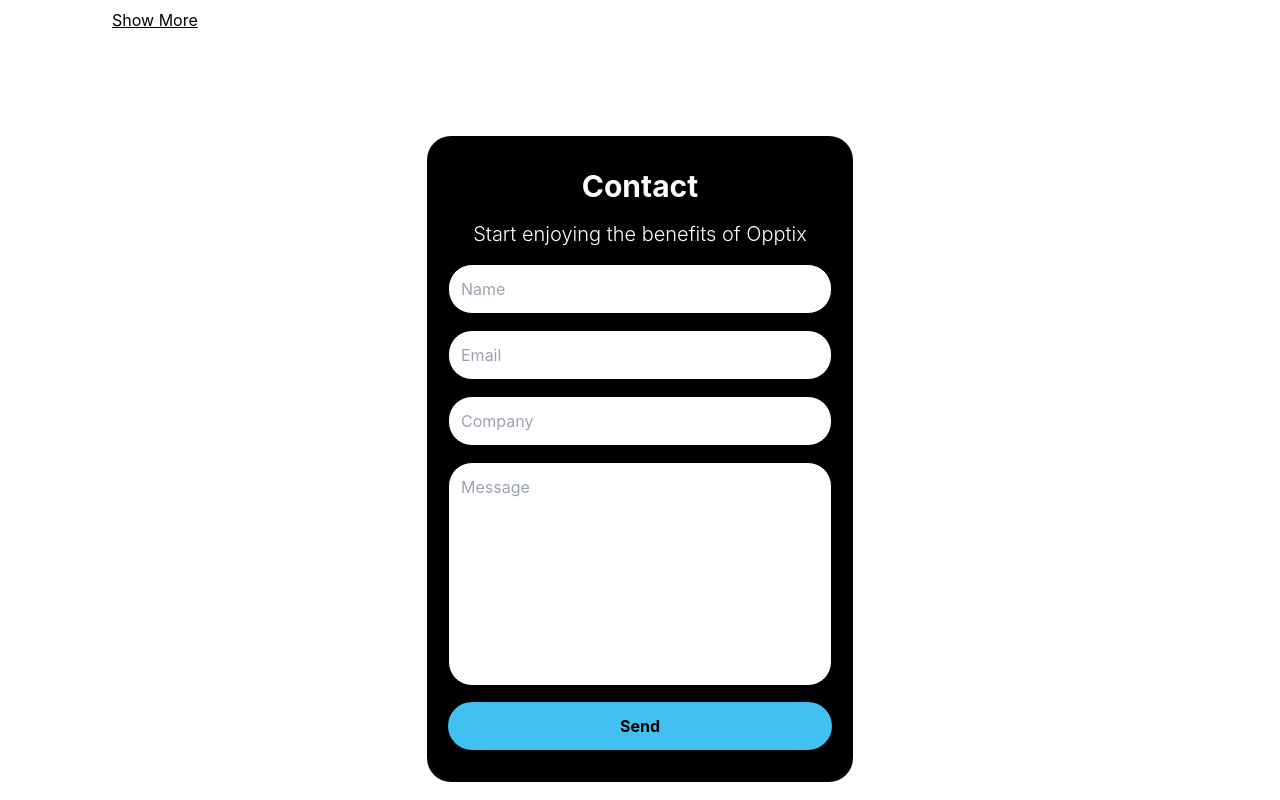
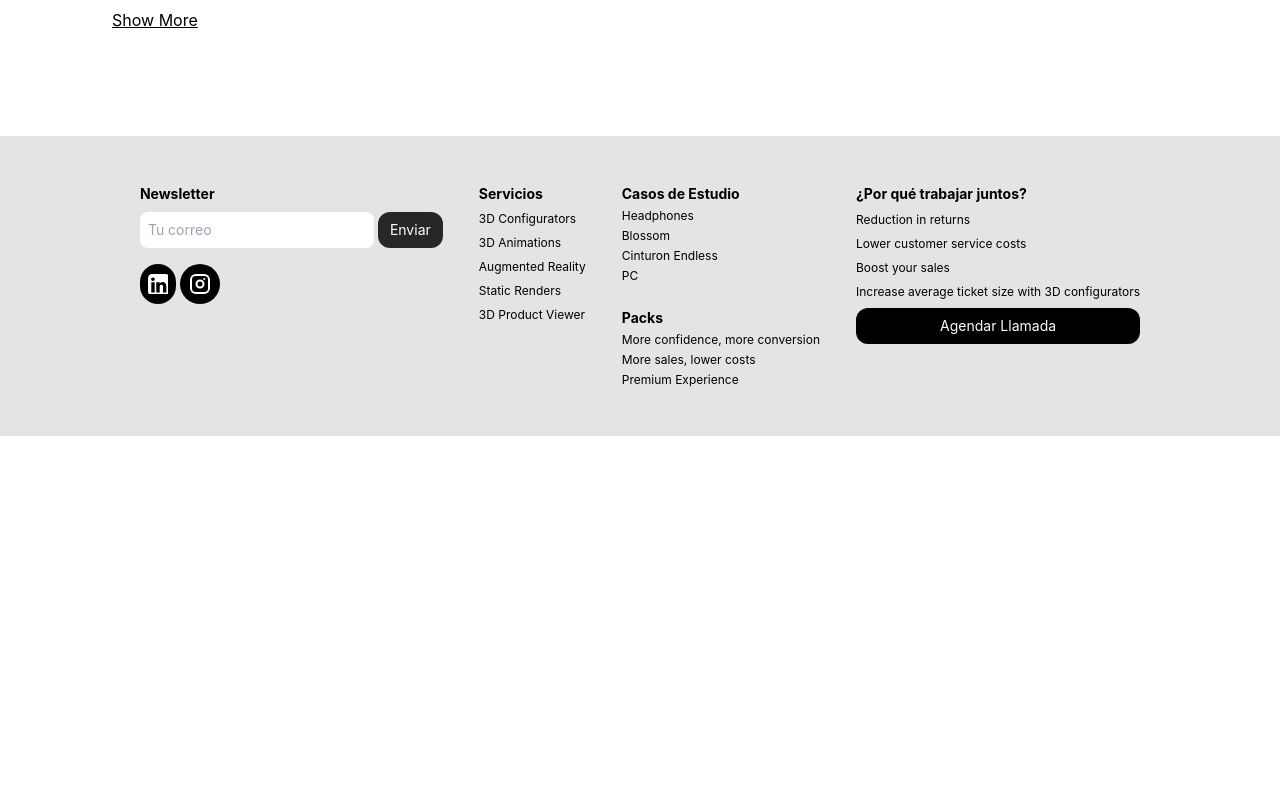
Before and after one commit to ManuelGurbanov/Opptix-Web, a React (Create React App) app: page / in a window 1280 px wide. Shown: the part 4140-4940 px from the top of the page. After the commit the page ends 4576 px from the top, so only its background shows below. Built offline with nearby package versions, Linux system fonts and the light colour scheme.

Commit message:
Hire Service now working

```diff
--- a/src/AllConfigurators.js
+++ b/src/AllConfigurators.js
@@ -9,7 +9,7 @@ import { translate } from "./Translations";
 import ContractButton from "./ContractButton";
 
 import DataBlock from "./DataBlock";
-export default function AllConfigurators({language}) {
+export default function AllConfigurators({language, setContact}) {
 
     const [selectedConfigurator, setSelectedConfigurator] = useState("car");
 
@@ -81,7 +81,7 @@ export default function AllConfigurators({language}) {
                 </div>
 
                 <div className="flex flex-col items-end justify-end w-1/2 gap-3 p-4">
-                    <ContractButton language={language}/>
+                    <ContractButton language={language} setContact={setContact}/>
                     <div className="flex flex-col items-center justify-center w-64 text-right">
                         <h1 className="w-full text-base font-bold">{translate("finalPrice", language)}</h1>
                         <h2 className="w-full text-3xl">
--- a/src/App.js
+++ b/src/App.js
@@ -49,12 +49,13 @@ function App() {
     AOS.init();
   }, []);
 
+  const [contact, setContact] = useState(false);
   const services = [
     {
       id: 0,
       name: translate("configTittle", language),
       component:
-      <AllConfigurators language={language}/>
+      <AllConfigurators language={language} setContact={setContact}/>
       ,
 
       picture:
@@ -227,6 +228,7 @@ function App() {
   const caseStudiesNames = cases.map(caseItem => caseItem.name);
   const packNames = packs.map(packsItem => packsItem.title);
 
+
   return (
     <Router>
       <Layout language={language} setLanguage={setLanguage}>
@@ -245,13 +247,11 @@ function App() {
 
               <Faq language={language} />
 
-              <ContactForm language={language}/>
-
               <Footer language={language} services={services} caseStudies={caseStudiesNames} packs={packNames} />
             </section>
           } />
           <Route path="/case-study" element={<CaseStudiePage caseStudies={cases} />} />
-          <Route path="/services/:serviceId" element={<Services services={services} language={language} setLanguage={setLanguage}/>} />
+          <Route path="/services/:serviceId" element={<Services services={services} language={language} setLanguage={setLanguage} contact={contact}/>} />
           <Route path="/model" element={<ModelLink />} />
           <Route path="/upload" element={<UploaderViewer />} />
           <Route path="/uploadthree" element={<UploaderThree />} />
--- a/src/ContactForm.js
+++ b/src/ContactForm.js
@@ -1,6 +1,6 @@
 import { translate } from "./Translations";
 import React from "react";
-export default function ContactForm ({language}) {
+export default function ContactForm ({language, setContact}) {
 
     const [result, setResult] = React.useState(false);
 
@@ -27,24 +27,43 @@ export default function ContactForm ({language}) {
     };
 
     return (
-        <section className="flex flex-col items-center justify-center w-full h-full gap-4 mb-12" id="contact">
-            <form className="flex flex-col items-center justify-center w-1/3 gap-4 p-8 bg-black rounded-3xl" onSubmit={onSubmit}>
-                <h1 className="text-3xl font-bold text-white">{translate("contact", language)}</h1>
-                <p className="text-xl font-light text-white">{translate("contact2", language)}</p>
+        <div className="w-screen h-screen bg-black bg-opacity-40 fixed top-0 left-0 flex items-center justify-center z-50">
+        <section className="flex flex-col items-center justify-center w-full h-full gap-4 mb-12 relative" id="contact">
 
-                { !result ? (
-                        <>
+        <button className="w-5 h-5 rounded-full absolute top-12 right-12 flex items-center justify-center" onClick={() => setContact(false)}>
+        <svg fill="#ffffff" height="64px" width="64px" version="1.1" id="Capa_1" xmlns="http://www.w3.org/2000/svg" viewBox="0 0 490 490" stroke="#ffffff">
+            <g id="SVGRepo_bgCarrier" stroke-width="0"></g>
+            <g id="SVGRepo_tracerCarrier" stroke-linecap="round" stroke-linejoin="round"></g>
+            <g id="SVGRepo_iconCarrier">
+            <polygon points="456.851,0 245,212.564 33.149,0 0.708,32.337 212.669,245.004 0.708,457.678 33.149,490 245,277.443 456.851,490 489.292,457.678 277.331,245.004 489.292,32.337 "></polygon>
+            </g>
+        </svg>
+        </button>
+
+
+            <form className="flex items-center justify-center gap-4 p-6 bg-black rounded-3xl" onSubmit={onSubmit}>
+            <div
+                className="flex flex-col items-center justify-center gap-4 w-96">
+                <h1 className="text-3xl font-bold text-white w-full text-center">{translate("contact", language)}</h1>
+                <p className="text-xl font-light text-white w-full text-center">{translate("contact2", language)}</p>
+
+                {result && <span className="text-xl text-lightblue6 text-center">{translate("result", language)}</span>}
+
+            </div>
+
+                { !result && (
+                        <div
+                            className="flex flex-col items-center justify-center gap-4 w-96">
                             <input name="name" type="name" placeholder={translate("name", language)} className="p-3 text-black border border-black w-96 rounded-3xl" />
                             <input name="email" type="email" placeholder={translate("correo", language)} className="p-3 text-black border border-black w-96 rounded-3xl" />
                             <input type="company" placeholder={translate("empresa", language)} className="p-3 text-black border border-black w-96 rounded-3xl" />
                             <textarea name="message" placeholder={translate("mensaje", language)} maxLength={240} className="h-56 p-3 text-black border border-black resize-none w-96 rounded-3xl" />
                             <button className="p-3 font-bold text-black transition bg-lightblue w-96 rounded-3xl hover:scale-105">{translate("enviar", language)}</button>
-                        </>
-                ) : (
-                    <span className="text-3xl text-lightblue6">{translate("result", language)}</span>
+                        </div>
                 )}
 
             </form>
         </section>
+        </div>
     )
 }
--- a/src/ContractButton.js
+++ b/src/ContractButton.js
@@ -1,12 +1,19 @@
 import RightArrow from "./RightArrow"
 import {translate} from "./Translations"
+import ContactForm from "./ContactForm"
+import {useState} from "react"
+
 
 export default function ContractButton({language}) {
+  const [contact, setContact] = useState(false);
     return (
-        <button className=' bg-black rounded-3xl px-4 py-2 text-white flex items-center justify-center gap-4 hover:scale-105 transition duration-75'>
+        <>
+        <button className=' bg-black rounded-3xl px-4 py-2 text-white flex items-center justify-center gap-4 hover:scale-105 transition duration-75' onClick={() => setContact(true)}>
         <span>{translate("contract", language)}</span> <a className='aspect-square h-8 rounded-full -rotate-45 flex items-center justify-center hover:scale-105 transition duration-75' href='/services/0'>
-                                                <RightArrow color="#ffffff" />
+            <RightArrow color="#ffffff" />
         </a>
       </button>
+      {contact ? <ContactForm language={language} setContact={setContact}/> : null}
+      </>
     )
 }
--- a/src/Services.js
+++ b/src/Services.js
@@ -2,9 +2,10 @@ import React, { useEffect, useState } from "react";
 import { translate } from "./Translations";
 
 import { Link , useParams } from "react-router-dom";
+import ContactForm from "./ContactForm";
 
 
-function Services({ language, services, setLanguage }) {
+function Services({ language, services, setLanguage, contact }) {
   const { serviceId } = useParams();  // Obtenemos el id del servicio de la URL
   const [actualService, setActualService] = useState(parseInt(serviceId));
 
@@ -42,6 +43,8 @@ function Services({ language, services, setLanguage }) {
 
   return (
     <div className="flex flex-col items-center justify-start w-screen h-screen">
+
+      {contact && <ContactForm language={language} />}
       {/* Menú para pantallas grandes */}
       <div className="hidden sm:flex justify-center items-center p-4 text-black gap-4 h-16 z-30 w-screen m-0 bg-zinc-300">
 
```
